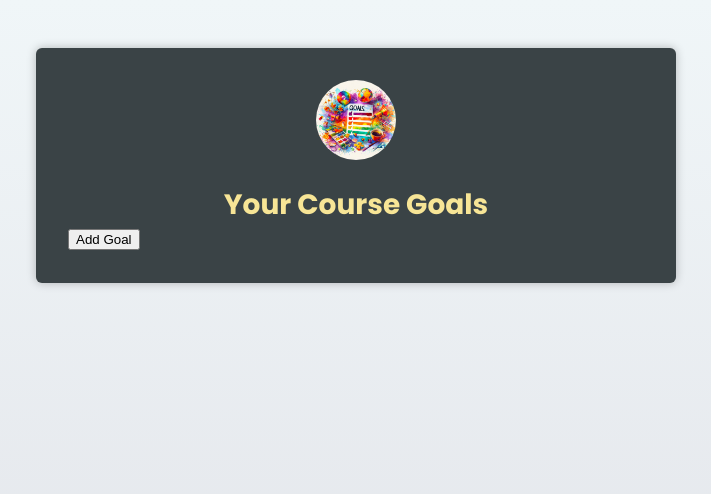
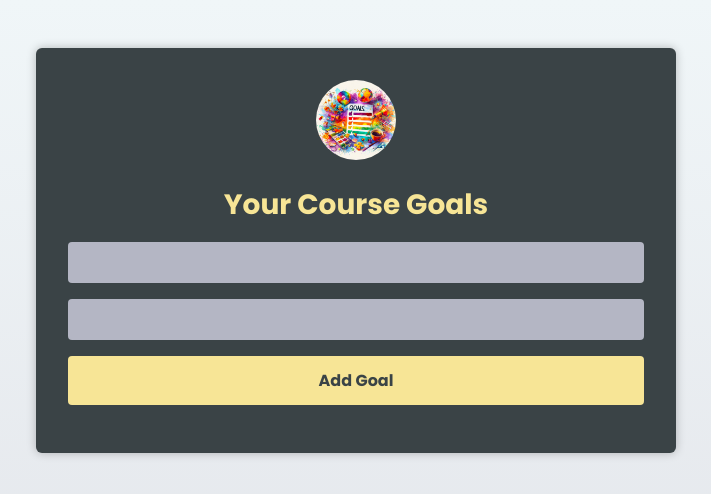
Before and after one commit to Kaji3927/react-typescript-course, a React (Vite) app: page / in a window 1280 px wide. Shown: the top 494 px of the page, without its empty margins (284-995 px from the left). Built offline with nearby package versions, Linux system fonts and the light colour scheme; the HTML template or start-up script is replaced by a standard one.

Commit message:
Create form

```diff
--- a/src/App.tsx
+++ b/src/App.tsx
@@ -3,6 +3,7 @@
 import goalImage from "./assets/goals.jpg";
 import { useState } from "react";
 import CourseGoalList from "./components/CourseGoalList";
+import NewGoal from "./components/NewGoal";
 
 export type CourseGoal = {
   title: string;
@@ -12,23 +13,18 @@
 
 export default function App() {
   const [goals, setGoals] = useState<CourseGoal[]>([]);
-  const handleAddGoal = () => {
-    setGoals((prevGoals) => {
-      const newGoal: CourseGoal = {
-        id: Math.random(),
-        title: "Learn React + TS",
-        description: "Learn it in depth!",
-      };
-      return [...prevGoals, newGoal];
-    });
+
+  // Delete Goal
+  const handleDelete = (id: number) => {
+    setGoals((prevGoals) => prevGoals.filter((goal) => goal.id !== id));
   };
   return (
     <main>
       <Header image={{ src: goalImage, alt: "A list of goals" }}>
         <h1>Your Course Goals</h1>
       </Header>
-      <button onClick={handleAddGoal}>Add Goal</button>
-      <CourseGoalList goals={goals} />
+      <NewGoal />
+      <CourseGoalList goals={goals} onDeleteGoal={handleDelete} />
     </main>
   );
 }
--- a/src/components/CourseGoal.tsx
+++ b/src/components/CourseGoal.tsx
@@ -6,16 +6,20 @@
 // }
 
 // Alternative Way
-type CourseGoalProps = PropsWithChildren<{ title: string }>;
+type CourseGoalProps = PropsWithChildren<{
+  title: string;
+  id: number;
+  onDelete: (id: number) => void;
+}>;
 
-const CourseGoal = ({ title, children }: CourseGoalProps) => {
+const CourseGoal = ({ title, id, onDelete, children }: CourseGoalProps) => {
   return (
     <article>
       <div>
         <h2>{title}</h2>
         {children}
       </div>
-      <button>Delete</button>
+      <button onClick={() => onDelete(id)}>Delete</button>
     </article>
   );
 };
--- a/src/components/CourseGoalList.tsx
+++ b/src/components/CourseGoalList.tsx
@@ -3,15 +3,16 @@
 
 type CourseGoalListProps = {
   goals: CGoal[];
+  onDeleteGoal: (id: number) => void;
 };
 
-const CourseGoalList = ({ goals }: CourseGoalListProps) => {
+const CourseGoalList = ({ goals, onDeleteGoal }: CourseGoalListProps) => {
   return (
     <ul>
       {goals.map((goal) => {
         return (
           <li key={goal.id}>
-            <CourseGoal title={goal.title}>
+            <CourseGoal id={goal.id} title={goal.title} onDelete={onDeleteGoal}>
               <p>{goal.description}</p>
             </CourseGoal>
           </li>
--- /dev/null
+++ b/src/components/NewGoal.tsx
@@ -0,0 +1,24 @@
+import { type FormEvent } from "react";
+
+const NewGoal = () => {
+  const handleSubmit = (event: FormEvent) => {
+    event.preventDefault();
+  };
+  return (
+    <form onSubmit={handleSubmit}>
+      <p>
+        <label htmlFor="goal"></label>
+        <input id="goal" type="text" />
+      </p>
+      <p>
+        <label htmlFor="summary"></label>
+        <input id="summary" type="text" />
+      </p>
+      <p>
+        <button>Add Goal</button>
+      </p>
+    </form>
+  );
+};
+
+export default NewGoal;
```
